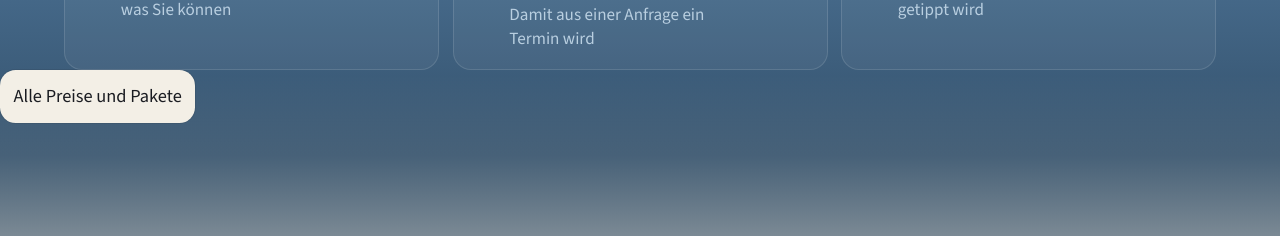
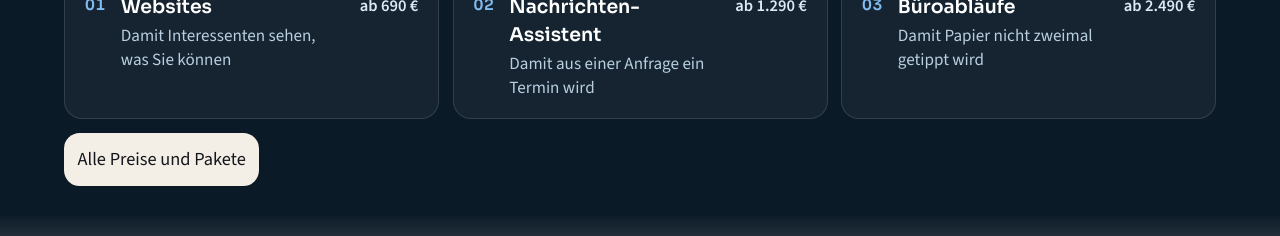
Before and after one commit to sidiabarry/BP-Agentics, a Next.js app: page / in a window 1280 px wide. Shown: the part 3742-3978 px from the top of the page. Built offline with nearby package versions, Linux system fonts and the light colour scheme; no server answers.

Commit message:
Werkstatt: kurze Joins, Halt 300 ms, Preise-Kästchen.

```diff
--- a/src/components/werkstatt/werkstatt.css
+++ b/src/components/werkstatt/werkstatt.css
@@ -21,7 +21,7 @@
   --ws-gutter: max(5vw, 1.5rem);
   --ws-header: calc(4.75rem + env(safe-area-inset-top, 0px));
   --ws-pad-top: 1.25rem;
-  --ws-pad-bottom: max(12rem, 30svh);
+  --ws-pad-bottom: 6.75rem;
   --ws-gap: 2rem;
   --ws-join: color-mix(in srgb, var(--ws-portal) 92%, var(--ws-night));
   position: relative;
@@ -33,16 +33,7 @@
   padding: var(--ws-pad-top) 0 var(--ws-pad-bottom);
   color: #eaf3fa;
   background:
-    linear-gradient(
-      180deg,
-      var(--ws-portal) 0,
-      var(--ws-join) 22svh,
-      color-mix(in srgb, var(--ws-portal) 72%, var(--ws-night)) 48svh,
-      color-mix(in srgb, var(--ws-portal) 48%, var(--ws-night)) 78svh,
-      color-mix(in srgb, var(--ws-portal) 26%, var(--ws-night)) 110svh,
-      color-mix(in srgb, var(--ws-portal) 12%, var(--ws-night)) 142svh,
-      var(--ws-night) 188svh
-    ),
+    linear-gradient(180deg, var(--ws-portal) 0, var(--ws-night) 12svh),
     var(--ws-night);
 }
 
@@ -53,7 +44,8 @@
   left: 0;
   right: 0;
   bottom: 0;
-  height: 36svh;
+  z-index: 0;
+  height: 10svh;
   pointer-events: none;
   background: linear-gradient(
     180deg,
@@ -519,6 +511,12 @@
 
 /* --- Liste unter der Bühne ------------------------------------------------ */
 
+.ws__prices {
+  position: relative;
+  z-index: 1;
+  margin: 0.75rem var(--ws-gutter) 0;
+}
+
 .ws__list {
   position: relative;
   z-index: 1;
@@ -620,11 +618,18 @@ body:has(#werkstatt[data-stage-visible]) [data-analytics="whatsapp-fab"] {
 
 /* --- Handy und schmale Tablets --------------------------------------------- */
 
+@media (min-width: 1200px) {
+  .ws {
+    --ws-pad-top: 72px;
+    --ws-pad-bottom: 108px;
+  }
+}
+
 @media (max-width: 799px) {
   .ws {
     --ws-header: calc(4.75rem + env(safe-area-inset-top, 0px));
     --ws-pad-top: 0.85rem;
-    --ws-pad-bottom: max(9rem, 28svh);
+    --ws-pad-bottom: 6.75rem;
     --ws-gap: 1.25rem;
   }
 
```
